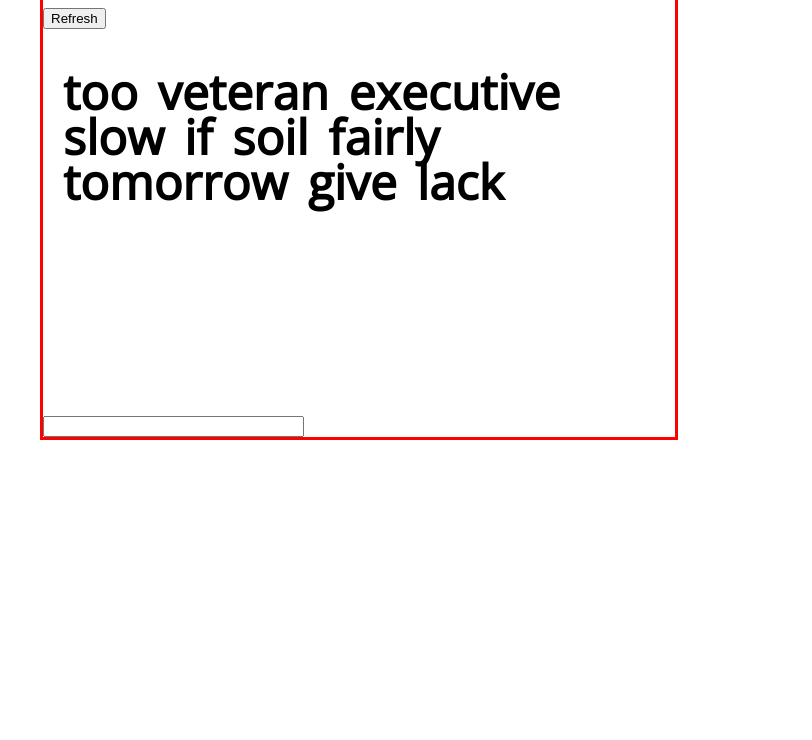
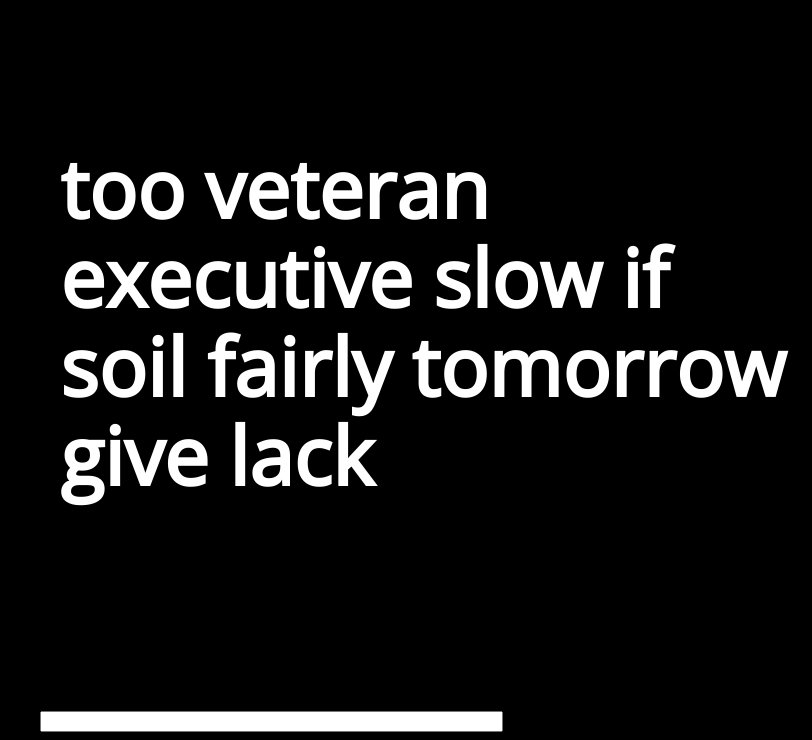
Before and after one commit to delivey/tapke, a plain HTML site: page index.html in a window 1280 px wide. Shown: the part 283-1023 px from the top of the page, without its empty margins (468-1280 px from the left). Before the commit the page ends 800 px from the top, so only its background shows below. Drawn offline with nearby package versions, Linux system fonts and the light colour scheme.

Commit message:
way better styling

```diff
--- a/index.html
+++ b/index.html
@@ -13,20 +13,21 @@
 <body>
     <div class="main">
         <div class="stats">
-            <h1>RAW WPM</h1>
-            <h1 id="raw_wpm">0</h1>
+            <h1>WPM</h1>
+            <h1 id="wpm">0</h1>
             <h1>TIME</h1>
             <h1 id="time">0</h1>
             <h1>ACCURACY</h1>
             <h1 id="accuracy">0</h1>
-            <h1>WPM</h1>
-            <h1 id="wpm">0</h1>
+            <h1>RAW WPM</h1>
+            <h1 id="raw_wpm">0</h1>
         </div>
-        <button class="refresh" id="refresh">Refresh</button>
-        <div id="words" class="words">
-        </div>
-        <div class="input">
-            <input id="input" class="main-input" type="text">
+        <div class="typing">
+            <div id="words" class="words">
+            </div>
+            <div class="input">
+                <input id="input" class="main-input" type="text">
+            </div>
         </div>
     </div>
 </body>
--- a/style.css
+++ b/style.css
@@ -1,13 +1,18 @@
 body {
     font-family: "Open Sans";
+    background-color: black;
+    color: white;
 }
 
 .main {
-    margin-top: 200px;
+    margin-top: 50px;
     margin-left: 500px;
-    width: 50%;
+    width: 60%;
     height: 40%;
-    border: 3px solid red;
+}
+
+.typing {
+    margin-top: 300px;
 }
 
 h1 {
@@ -29,7 +34,7 @@ h1 {
     font-weight: 600;
     margin-top: -20px;
     margin-left: 20px;
-    font-size: 48px;
+    font-size: 80px;
 }
 
 .typo {
@@ -45,8 +50,8 @@ h1 {
 }
 
 .main-input {
-    width: 40%;
-    height: 40%;
+    width: 60%;
+    height: 60%;
 }
 
 .written {
```
Also changed, not shown: README.md.
